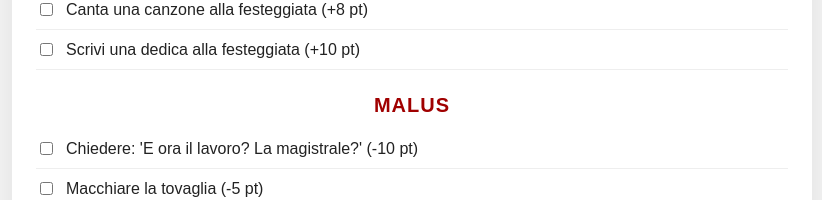
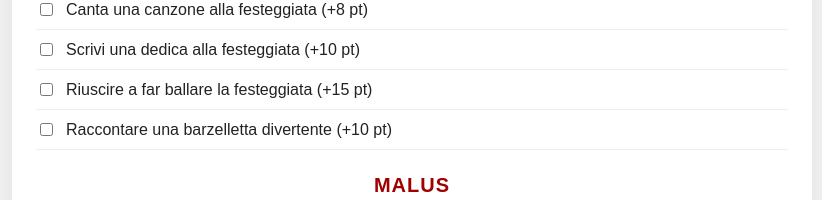
Before and after one commit to consoclara2002-dev/fanta-laurea, a React (Vite) app: page / in a window 1280 px wide. Shown: the part 974-1174 px from the top of the page, without its empty margins (228-1050 px from the left). Built offline with nearby package versions, Linux system fonts and the light colour scheme; no server answers; the database is empty.

Commit message:
aggiunte nuove tasks

```diff
--- a/src/data/tasks.js
+++ b/src/data/tasks.js
@@ -14,6 +14,8 @@ export const tasks = [
   { id: "selfie_pelato", label: "Selfie con un pelato", points: 3, category: "Missioni Speciali" },
   { id: "canzone_festeggiata", label: "Canta una canzone alla festeggiata", points: 8, category: "Missioni Speciali" },
   { id: "dedica_festeggiata", label: "Scrivi una dedica alla festeggiata", points: 10, category: "Missioni Speciali" },
+  { id: "ballare_festeggiata", label: "Riuscire a far ballare la festeggiata", points: 15, category: "Missioni Speciali" },
+  { id: "barzelletta_divertente", label: "Raccontare una barzelletta divertente", points: 10, category: "Missioni Speciali" },
 
   { id: "domanda_lavoro", label: "Chiedere: 'E ora il lavoro? La magistrale?'", points: -10, category: "Malus" },
   { id: "macchiare_tovaglia", label: "Macchiare la tovaglia", points: -5, category: "Malus" },
```
